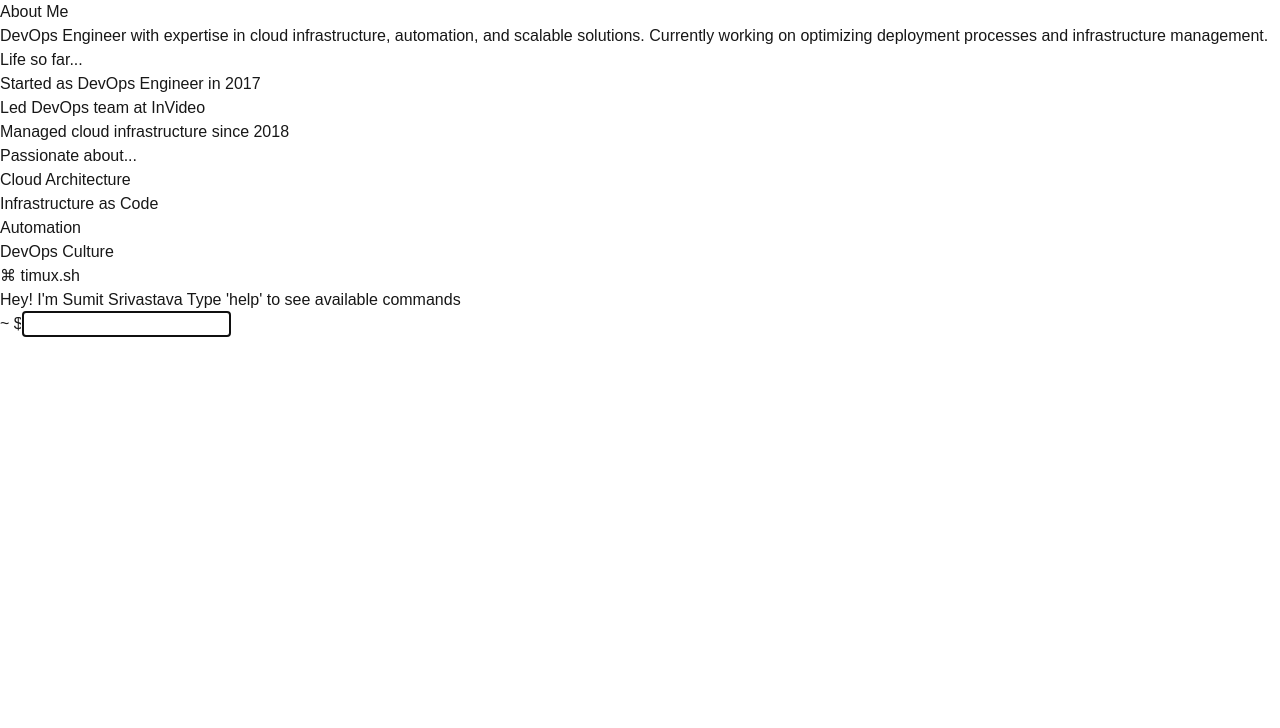
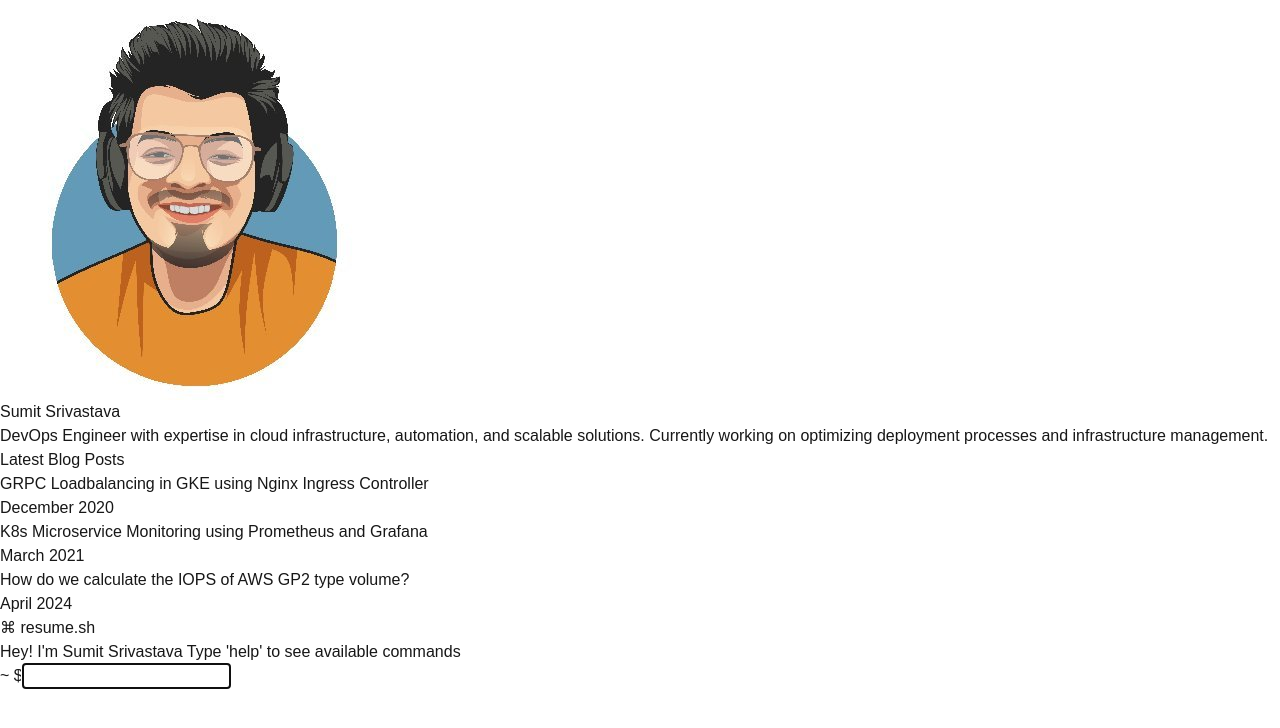
Before and after one commit to timusri/timusri.github.io, a Next.js app: page / in a window 1280 px wide. Shown: the top 728 px of the page. Built offline with nearby package versions, Linux system fonts and the light colour scheme.

Commit message:
intial design

```diff
--- a/src/components/Resume.js
+++ b/src/components/Resume.js
@@ -97,7 +97,24 @@ const Resume = () => {
             email: 'srivastava.sumi3@gmail.com',
             linkedin: 'www.linkedin.com/in/timustcp',
             blog: 'timusri.medium.com'
-        }
+        },
+        blogs: [
+            {
+                title: "GRPC Loadbalancing in GKE using Nginx Ingress Controller",
+                date: "December 2020",
+                link: "https://faun.pub/grpc-loadbalancing-in-gke-using-nginx-ingress-controller-40d0b1971c3c"
+            },
+            {
+                title: "K8s Microservice Monitoring using Prometheus and Grafana",
+                date: "March 2021",
+                link: "https://faun.pub/k8s-microservice-monitoring-using-prometheus-and-grafana-106d0397b01b"
+            },
+            {
+                title: "How do we calculate the IOPS of AWS GP2 type volume?",
+                date: "April 2024",
+                link: "https://timusri.medium.com/how-do-we-calculate-the-iops-of-aws-gp2-type-volume-289f365649a2"
+            }
+        ]
     };
 
     const commands = {
@@ -107,6 +124,7 @@ Available commands:
   skills    - List technical skills
   experience- Show work experience
   contact   - Display contact information
+  passions  - What I'm passionate about
   clear     - Clear terminal
   help      - Show this help message
     `,
@@ -121,6 +139,15 @@ ${exp.details.map(detail => `• ${detail}`).join('\n')}
 Email: ${resumeData.contact.email}
 LinkedIn: ${resumeData.contact.linkedin}
 Blog: ${resumeData.contact.blog}
+    `,
+        passions: () => `
+What I'm passionate about:
+• Cloud Architecture
+• Infrastructure as Code
+• Automation
+• DevOps Culture
+• Continuous Learning
+• Problem Solving
     `,
         clear: () => {
             setHistory(['']);
@@ -212,60 +239,71 @@ Blog: ${resumeData.contact.blog}
     }, [typing, showPrompt]);
 
     return (
-        <div className="min-h-screen bg-gradient-to-r from-blue-500 to-blue-700">
-            {/* Main Content */}
+        <div className="min-h-screen bg-[#1a1b1e]">
             <main className="max-w-6xl mx-auto px-4 py-12">
-                <div className="bg-white/90 backdrop-blur-sm rounded-xl shadow-2xl p-8">
+                <div className="bg-[#25262b] rounded-xl shadow-2xl p-8 border border-[#2c2e33]">
                     <div className="grid grid-cols-1 md:grid-cols-3 gap-12">
                         {/* Left Column - About */}
                         <div className="md:col-span-1 space-y-8">
-                            <div>
-                                <h2 className="text-2xl font-bold mb-4 text-gray-800">About Me</h2>
-                                <p className="text-gray-600">
+                            {/* Profile Photo */}
+                            <div className="flex flex-col items-center md:items-start">
+                                <div className="w-32 h-32 rounded-full overflow-hidden mb-4 ring-2 ring-[#2c2e33] shadow-lg">
+                                    <img
+                                        src="/profile-placeholder.jpg" // Make sure to add your profile image to the public folder
+                                        alt="Sumit Srivastava"
+                                        className="w-full h-full object-cover"
+                                    />
+                                </div>
+                                <h2 className="text-2xl font-bold text-[#e6e6e6] mb-2">Sumit Srivastava</h2>
+                                <p className="text-[#a6a7ab]">
                                     DevOps Engineer with expertise in cloud infrastructure, automation, and scalable solutions.
                                     Currently working on optimizing deployment processes and infrastructure management.
                                 </p>
                             </div>
 
                             <div>
-                                <h3 className="text-xl font-bold mb-3 text-gray-800">Life so far...</h3>
-                                <ul className="list-disc list-inside text-gray-600 space-y-2">
-                                    <li>Started as DevOps Engineer in 2017</li>
-                                    <li>Led DevOps team at InVideo</li>
-                                    <li>Managed cloud infrastructure since 2018</li>
-                                </ul>
-                            </div>
-
-                            <div>
-                                <h3 className="text-xl font-bold mb-3 text-gray-800">Passionate about...</h3>
-                                <ul className="list-disc list-inside text-gray-600 space-y-2">
-                                    <li>Cloud Architecture</li>
-                                    <li>Infrastructure as Code</li>
-                                    <li>Automation</li>
-                                    <li>DevOps Culture</li>
-                                </ul>
+                                <h3 className="text-xl font-bold mb-4 text-[#e6e6e6]">Latest Blog Posts</h3>
+                                <div className="space-y-4">
+                                    {resumeData.blogs.map((blog, index) => (
+                                        <div key={index} className="group">
+                                            <a
+                                                href={blog.link}
+                                                target="_blank"
+                                                rel="noopener noreferrer"
+                                                className="block group-hover:bg-[#2c2e33] rounded-lg p-3 transition-colors duration-200"
+                                            >
+                                                <h4 className="text-[#98c379] font-medium mb-1 group-hover:text-[#b5e890]">
+                                                    {blog.title}
+                                                </h4>
+                                                <p className="text-[#a6a7ab] text-sm">
+                                                    {blog.date}
+                                                </p>
+                                            </a>
+                                        </div>
+                                    ))}
+                                </div>
                             </div>
                         </div>
 
                         {/* Right Column - Terminal */}
                         <div className="md:col-span-2">
-                            <div className="bg-[#1e2127] rounded-lg shadow-xl overflow-hidden">
+                            <div className="bg-[#1e2127] rounded-lg shadow-xl overflow-hidden border border-[#2a2e37]">
                                 {/* Terminal Header */}
-                                <div className="bg-[#2a2e37] p-3 flex items-center">
+                                <div className="bg-[#2a2e37] p-3 flex items-center border-b border-[#363b44]">
                                     <div className="flex gap-2">
                                         <div className="w-3 h-3 rounded-full bg-red-500"></div>
                                         <div className="w-3 h-3 rounded-full bg-yellow-500"></div>
                                         <div className="w-3 h-3 rounded-full bg-green-500"></div>
                                     </div>
-                                    <div className="flex-1 text-center text-sm text-green-400 font-mono">
-                                        ⌘ timux.sh
+                                    <div className="flex-1 text-center text-sm text-[#98c379] font-mono">
+                                        ⌘ resume.sh
                                     </div>
                                 </div>
 
                                 {/* Terminal Content */}
                                 <div
                                     ref={terminalRef}
-                                    className="p-6 h-[600px] overflow-y-auto text-green-400 font-mono"
+                                    className="p-6 h-[600px] overflow-y-auto text-[#98c379] font-mono"
                                 >
                                     <div className="whitespace-pre-line mb-4">
                                         {typing}
@@ -284,7 +322,7 @@ Blog: ${resumeData.contact.blog}
                                                     type="text"
                                                     value={input}
                                                     onChange={(e) => setInput(e.target.value)}
-                                                    className="flex-1 bg-transparent outline-none text-green-400"
+                                                    className="flex-1 bg-transparent outline-none text-[#98c379]"
                                                     autoFocus
                                                 />
                                             </form>
```
